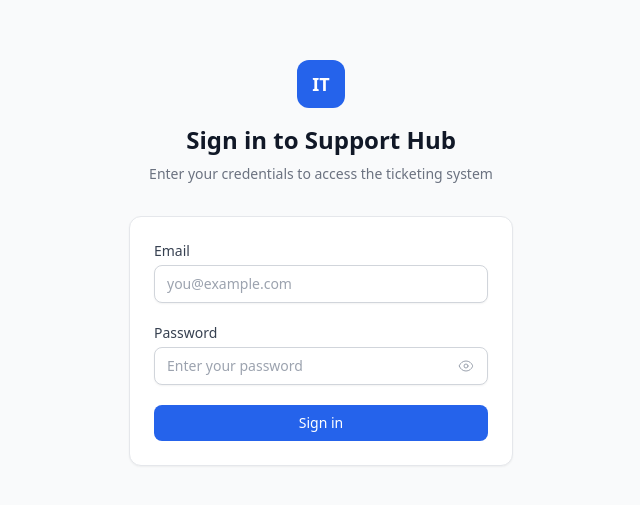
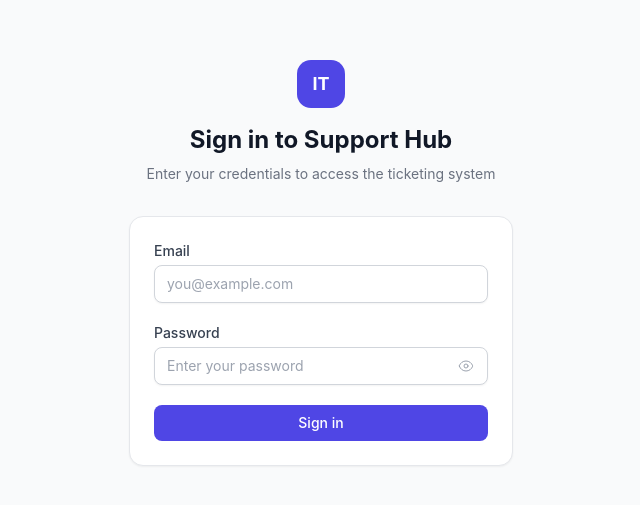
Before and after one commit to adtywbw/it-support-ticketing, a React (Vite) app in the folder frontend/: page /login in a window 1280 px wide. Shown: the part 137-642 px from the top of the page, without its empty margins (319-959 px from the left). Built offline with nearby package versions, Linux system fonts and the light colour scheme; no server answers.

Commit message:
feat(design): migrate primary palette to indigo, add shadow/radius/font scale

```diff
--- a/frontend/tailwind.config.js
+++ b/frontend/tailwind.config.js
@@ -9,18 +9,30 @@ export default {
     extend: {
       colors: {
         primary: {
-          50: '#eff6ff',
-          100: '#dbeafe',
-          200: '#bfdbfe',
-          300: '#93c5fd',
-          400: '#60a5fa',
-          500: '#3b82f6',
-          600: '#2563eb',
-          700: '#1d4ed8',
-          800: '#1e40af',
-          900: '#1e3a8a',
-          950: '#172554',
+          50:  '#eef2ff',
+          100: '#e0e7ff',
+          200: '#c7d2fe',
+          300: '#a5b4fc',
+          400: '#818cf8',
+          500: '#6366f1',
+          600: '#4f46e5',
+          700: '#4338ca',
+          800: '#3730a3',
+          900: '#312e81',
+          950: '#1e1b4b',
         },
+      },
+      borderRadius: {
+        'xl': '0.875rem',
+        '2xl': '1.25rem',
+      },
+      boxShadow: {
+        'soft':    '0 1px 2px 0 rgb(0 0 0 / 0.04), 0 1px 3px 0 rgb(0 0 0 / 0.06)',
+        'soft-lg': '0 4px 6px -1px rgb(0 0 0 / 0.05), 0 2px 4px -2px rgb(0 0 0 / 0.05)',
+        'card':    '0 1px 3px 0 rgb(0 0 0 / 0.07), 0 1px 2px -1px rgb(0 0 0 / 0.07)',
+      },
+      fontFamily: {
+        sans: ['Inter', 'system-ui', 'sans-serif'],
       },
     },
   },
```
